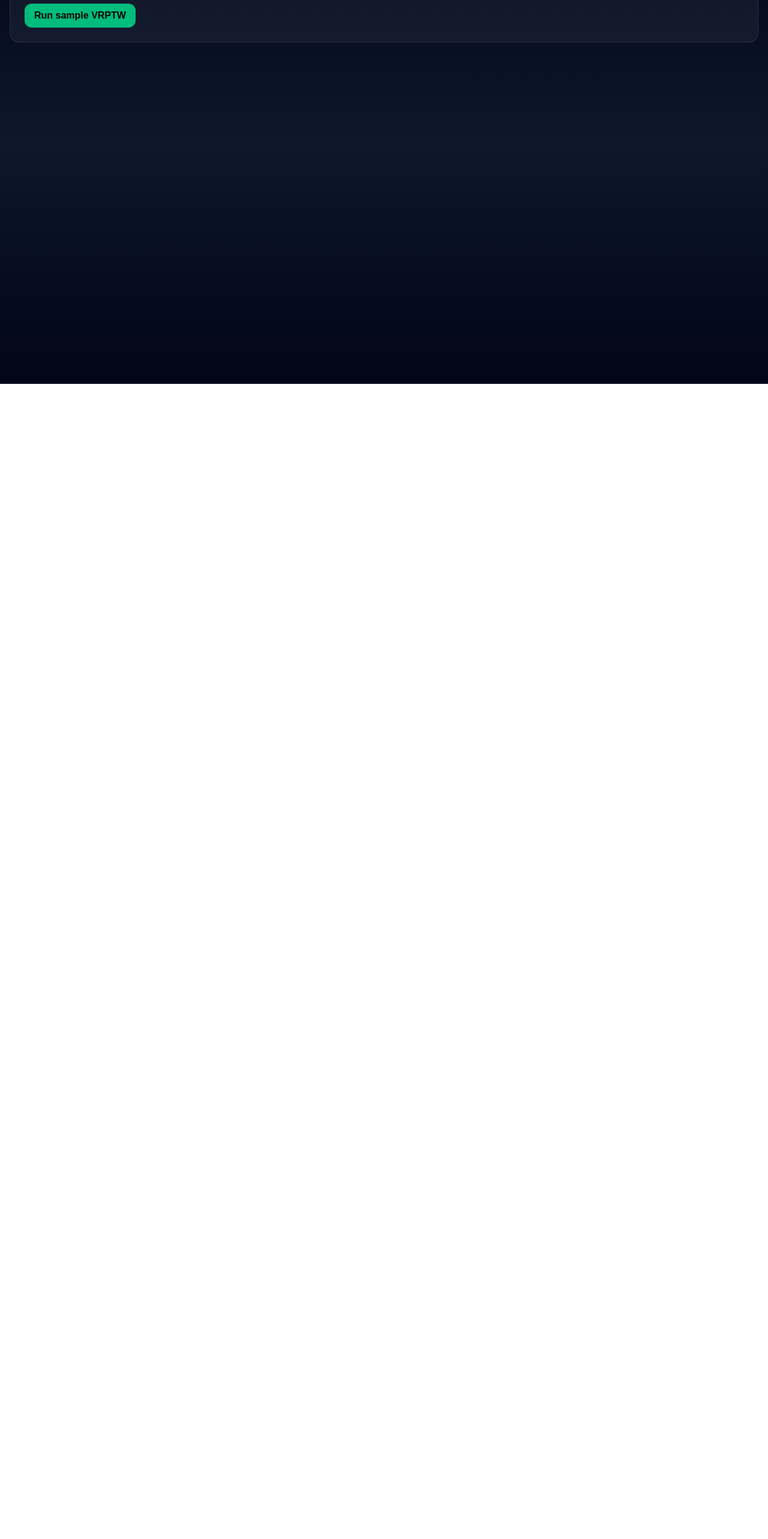
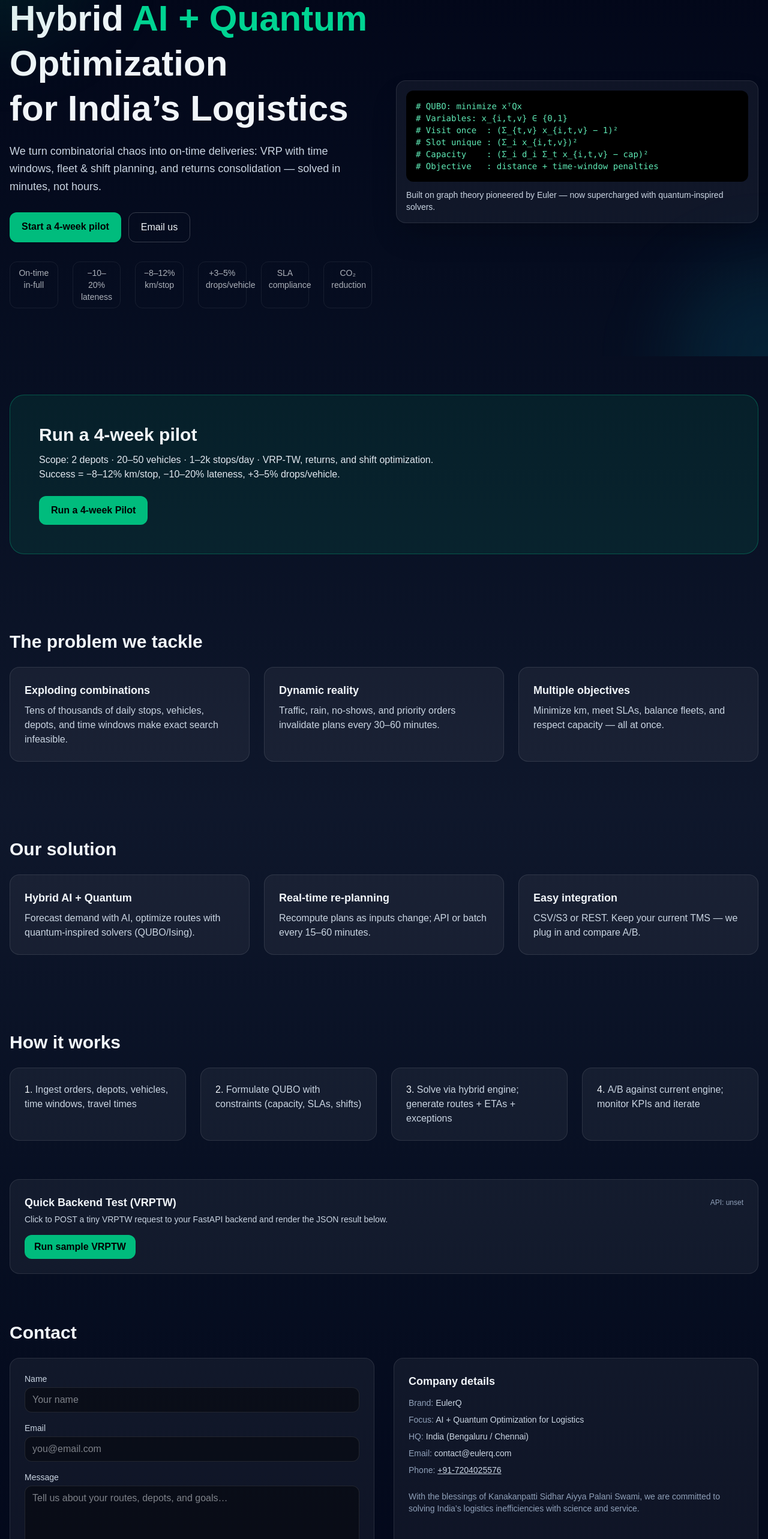
Before and after one commit to Maru1209/EulerQ, a Next.js app: page / in a window 1280 px wide. Shown: the part 160-2726 px from the top of the page at 60% size. Before the commit the page ends 800 px from the top, so only its background shows below. Built offline with nearby package versions, Linux system fonts and the light colour scheme; no server answers.

Commit message:
feat: update Navbar links and safe TestResult type in Home page

```diff
--- a/app/page.tsx
+++ b/app/page.tsx
@@ -6,7 +6,7 @@ import PilotCTA from "../components/PilotCTA";
 
 const API_BASE = process.env.NEXT_PUBLIC_API_BASE || "http://localhost:8000";
 
-// Define a safe shape for testResult
+// Safe shape for the VRPTW test response
 type TestResult = Record<string, unknown>;
 
 export default function Home() {
@@ -59,11 +59,7 @@ export default function Home() {
       const data: TestResult = await res.json();
       setTestResult(data);
     } catch (err: unknown) {
-      if (err instanceof Error) {
-        setTestError(err.message);
-      } else {
-        setTestError(String(err));
-      }
+      setTestError(err instanceof Error ? err.message : String(err));
     } finally {
       setTesting(false);
     }
@@ -87,9 +83,13 @@ export default function Home() {
             <a href="#how" className="hover:text-white">How it works</a>
             <a href="#pilot" className="hover:text-white">Pilot</a>
             <a href="#contact" className="hover:text-white">Contact</a>
-            <Link href="/optimizer-demo" className="hover:text-white">
-              Route Optimizer (POC)
-            </Link>
+
+            {/* Links to all pages */}
+            <Link href="/optimizer" className="hover:text-white">Optimizer</Link>
+            <Link href="/optimizer-demo" className="hover:text-white">Optimizer Demo</Link>
+            <Link href="/vrptw-demo" className="hover:text-white">VRPTW Demo</Link>
+            <Link href="/solver" className="hover:text-white">Solver</Link>
+            <Link href="/demo" className="hover:text-white">Demo</Link>
           </div>
 
           <a
@@ -101,7 +101,121 @@ export default function Home() {
         </div>
       </nav>
 
-      {/* ... Hero, Pilot CTA, Problem, Solution, How it works sections remain unchanged ... */}
+      {/* Hero */}
+      <section className="relative overflow-hidden">
+        <div className="absolute inset-0 pointer-events-none" aria-hidden>
+          <div className="absolute -top-40 -left-40 h-80 w-80 rounded-full bg-emerald-500/10 blur-3xl" />
+          <div className="absolute -bottom-40 -right-40 h-80 w-80 rounded-full bg-cyan-400/10 blur-3xl" />
+        </div>
+        <div className="mx-auto max-w-7xl px-4 py-20 grid md:grid-cols-2 gap-10 items-center">
+          <div>
+            <h1 className="text-4xl md:text-6xl font-extrabold leading-tight">
+              Hybrid <span className="text-emerald-400">AI + Quantum</span> Optimization
+              <br />for India’s Logistics
+            </h1>
+            <p className="mt-5 text-slate-300 text-lg leading-relaxed">
+              We turn combinatorial chaos into on-time deliveries: VRP with time windows,
+              fleet & shift planning, and returns consolidation — solved in minutes, not hours.
+            </p>
+            <div className="mt-7 flex flex-wrap gap-3">
+              <a href="#pilot" className="rounded-xl px-5 py-3 bg-emerald-500 hover:bg-emerald-400 text-black font-semibold shadow">
+                Start a 4-week pilot
+              </a>
+              <a href="mailto:contact@eulerq.com?subject=EulerQ%20—%20Pilot%20Inquiry" className="rounded-xl px-5 py-3 border border-white/20 hover:border-white/40">
+                Email us
+              </a>
+            </div>
+            <div className="mt-8 grid grid-cols-3 md:grid-cols-6 gap-6 opacity-70 text-sm">
+              {['On-time in-full','−10–20% lateness','−8–12% km/stop','+3–5% drops/vehicle','SLA compliance','CO₂ reduction'].map((t,i)=> (
+                <div key={i} className="rounded-xl border border-white/10 px-3 py-2 text-center">{t}</div>
+              ))}
+            </div>
+          </div>
+
+          <div className="relative">
+            <div className="rounded-2xl border border-white/10 bg-white/5 p-4 shadow-2xl">
+              <div className="rounded-xl bg-black p-4">
+                <pre className="text-xs md:text-sm text-emerald-300 whitespace-pre-wrap">
+{`# QUBO: minimize xᵀQx
+# Variables: x_{i,t,v} ∈ {0,1}
+# Visit once  : (Σ_{t,v} x_{i,t,v} − 1)²
+# Slot unique : (Σ_i x_{i,t,v})²
+# Capacity    : (Σ_i d_i Σ_t x_{i,t,v} − cap)²
+# Objective   : distance + time-window penalties`}
+                </pre>
+              </div>
+              <div className="mt-3 text-sm text-slate-300">
+                Built on graph theory pioneered by Euler — now supercharged with quantum-inspired solvers.
+              </div>
+            </div>
+          </div>
+        </div>
+      </section>
+
+      {/* Pilot CTA */}
+      <section id="pilot" className="mx-auto max-w-7xl px-4 py-16">
+        <div className="rounded-3xl border border-emerald-400/30 bg-emerald-500/10 p-8 md:p-12">
+          <h2 className="text-2xl md:text-3xl font-bold">Run a 4-week pilot</h2>
+          <p className="mt-3 text-slate-200 max-w-2xl">
+            Scope: 2 depots · 20–50 vehicles · 1–2k stops/day · VRP-TW, returns, and shift optimization.
+            Success = −8–12% km/stop, −10–20% lateness, +3–5% drops/vehicle.
+          </p>
+          <div className="mt-6">
+            <PilotCTA />
+          </div>
+        </div>
+      </section>
+
+      {/* Problem */}
+      <section id="problem" className="mx-auto max-w-7xl px-4 py-16">
+        <h2 className="text-2xl md:text-3xl font-bold">The problem we tackle</h2>
+        <div className="mt-6 grid md:grid-cols-3 gap-6">
+          {[
+            {title:'Exploding combinations',desc:'Tens of thousands of daily stops, vehicles, depots, and time windows make exact search infeasible.'},
+            {title:'Dynamic reality',desc:'Traffic, rain, no-shows, and priority orders invalidate plans every 30–60 minutes.'},
+            {title:'Multiple objectives',desc:'Minimize km, meet SLAs, balance fleets, and respect capacity — all at once.'}
+          ].map((c,i)=>(
+            <div key={i} className="rounded-2xl border border-white/10 bg-white/5 p-6">
+              <h3 className="font-semibold text-lg">{c.title}</h3>
+              <p className="mt-2 text-slate-300">{c.desc}</p>
+            </div>
+          ))}
+        </div>
+      </section>
+
+      {/* Solution */}
+      <section id="solution" className="mx-auto max-w-7xl px-4 py-16">
+        <h2 className="text-2xl md:text-3xl font-bold">Our solution</h2>
+        <div className="mt-6 grid md:grid-cols-3 gap-6">
+          {[
+            {title:'Hybrid AI + Quantum', desc:'Forecast demand with AI, optimize routes with quantum-inspired solvers (QUBO/Ising).'},
+            {title:'Real-time re-planning', desc:'Recompute plans as inputs change; API or batch every 15–60 minutes.'},
+            {title:'Easy integration', desc:'CSV/S3 or REST. Keep your current TMS — we plug in and compare A/B.'}
+          ].map((c,i)=>(
+            <div key={i} className="rounded-2xl border border-white/10 bg-white/5 p-6">
+              <h3 className="font-semibold text-lg">{c.title}</h3>
+              <p className="mt-2 text-slate-300">{c.desc}</p>
+            </div>
+          ))}
+        </div>
+      </section>
+
+      {/* How it works */}
+      <section id="how" className="mx-auto max-w-7xl px-4 py-16">
+        <h2 className="text-2xl md:text-3xl font-bold">How it works</h2>
+        <ol className="mt-6 grid md:grid-cols-4 gap-6 list-decimal list-inside">
+          {[
+            'Ingest orders, depots, vehicles, time windows, travel times',
+            'Formulate QUBO with constraints (capacity, SLAs, shifts)',
+            'Solve via hybrid engine; generate routes + ETAs + exceptions',
+            'A/B against current engine; monitor KPIs and iterate'
+          ].map((s,i)=>(
+            <li key={i} className="rounded-2xl border border-white/10 bg-white/5 p-6">
+              <span className="text-slate-300">{s}</span>
+            </li>
+          ))}
+        </ol>
+      </section>
 
       {/* Quick Backend Test (VRPTW) */}
       <section className="mx-auto max-w-7xl px-4 pb-4">
@@ -135,7 +249,62 @@ export default function Home() {
         </div>
       </section>
 
-      {/* ... Contact + Footer remain unchanged ... */}
+      {/* Contact */}
+      <section id="contact" className="mx-auto max-w-7xl px-4 py-16">
+        <h2 className="text-2xl md:text-3xl font-bold">Contact</h2>
+        <div className="mt-6 grid md:grid-cols-2 gap-8">
+          <form className="rounded-2xl border border-white/10 bg-white/5 p-6 space-y-4" onSubmit={(e)=>e.preventDefault()}>
+            <div>
+              <label className="block text-sm text-slate-300">Name</label>
+              <input className="mt-1 w-full rounded-xl bg-black/40 border border-white/10 px-3 py-2" placeholder="Your name" />
+            </div>
+            <div>
+              <label className="block text-sm text-slate-300">Email</label>
+              <input type="email" className="mt-1 w-full rounded-xl bg-black/40 border border-white/10 px-3 py-2" placeholder="you@email.com" />
+            </div>
+            <div>
+              <label className="block text-sm text-slate-300">Message</label>
+              <textarea rows={4} className="mt-1 w-full rounded-xl bg-black/40 border border-white/10 px-3 py-2" placeholder="Tell us about your routes, depots, and goals…" />
+            </div>
+            <button className="rounded-xl px-5 py-3 bg-emerald-500 hover:bg-emerald-400 text-black font-semibold">
+              Send (opens email)
+            </button>
+            <p className="text-xs text-slate-400">
+              Or email us at <a href="mailto:contact@eulerq.com" className="underline">contact@eulerq.com</a>
+            </p>
+          </form>
+
+          <div className="rounded-2xl border border-white/10 bg-white/5 p-6">
+            <h3 className="font-semibold text-lg">Company details</h3>
+            <ul className="mt-3 space-y-2 text-slate-300 text-sm">
+              <li><span className="text-slate-400">Brand:</span> EulerQ</li>
+              <li><span className="text-slate-400">Focus:</span> AI + Quantum Optimization for Logistics</li>
+              <li><span className="text-slate-400">HQ:</span> India (Bengaluru / Chennai)</li>
+              <li><span className="text-slate-400">Email:</span> contact@eulerq.com</li>
+              <li>
+                <span className="text-slate-400">Phone:</span>{" "}
+                <a href="tel:+917204025576" className="underline hover:text-emerald-400">+91-7204025576</a>
+              </li>
+            </ul>
+            <div className="mt-6 text-sm text-slate-400">
+              With the blessings of Kanakanpatti Sidhar Aiyya Palani Swami,
+              we are committed to solving India’s logistics inefficiencies with science and service.
+            </div>
+          </div>
+        </div>
+      </section>
+
+      {/* Footer */}
+      <footer className="border-t border-white/10">
+        <div className="mx-auto max-w-7xl px-4 py-8 text-sm text-slate-400 flex flex-col md:flex-row items-center justify-between gap-4">
+          <p>© {new Date().getFullYear()} EulerQ. All rights reserved.</p>
+          <div className="flex items-center gap-6">
+            <a href="#" className="hover:text-slate-200">Privacy</a>
+            <a href="#" className="hover:text-slate-200">Security</a>
+            <a href="#" className="hover:text-slate-200">Terms</a>
+          </div>
+        </div>
+      </footer>
     </main>
   );
 }
```
